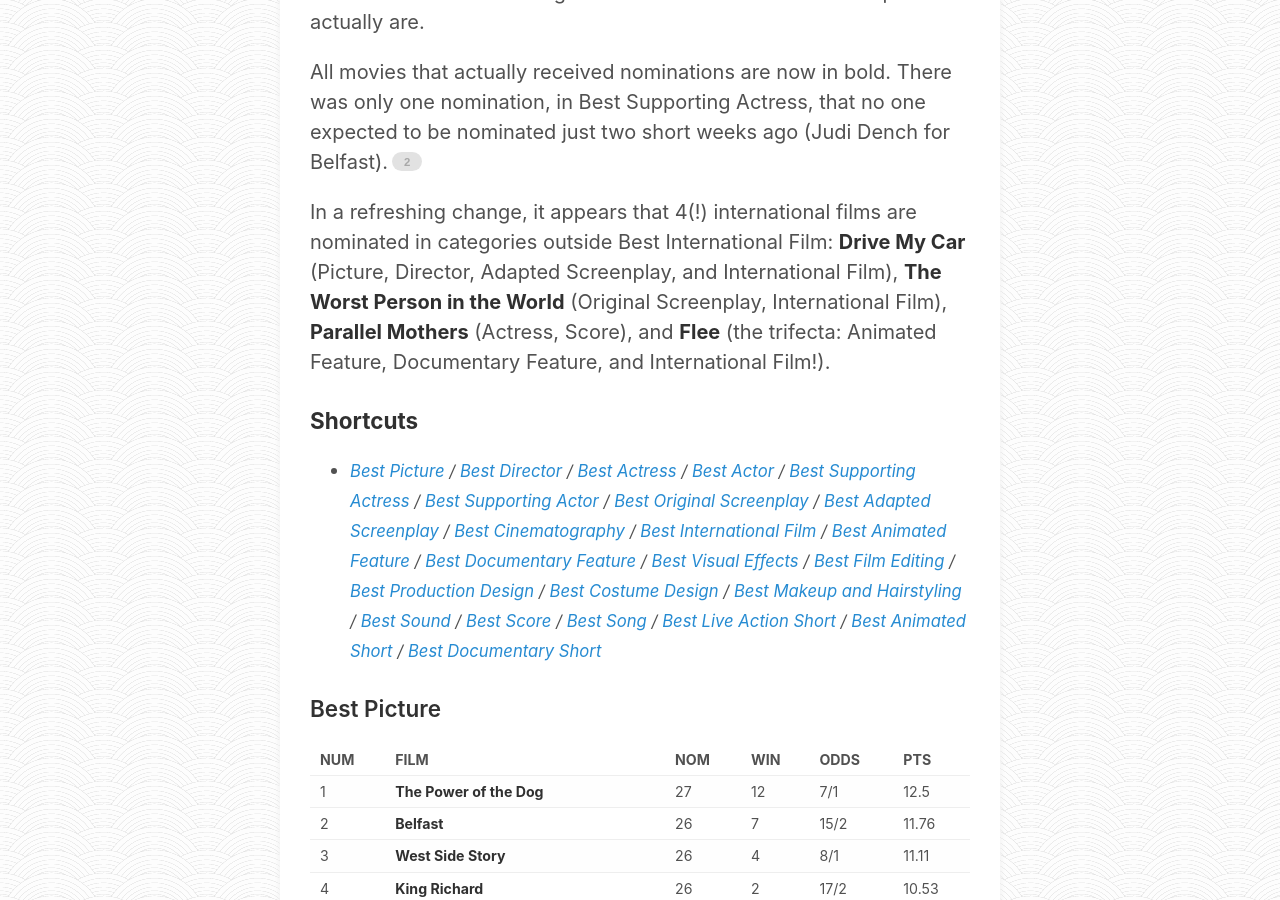
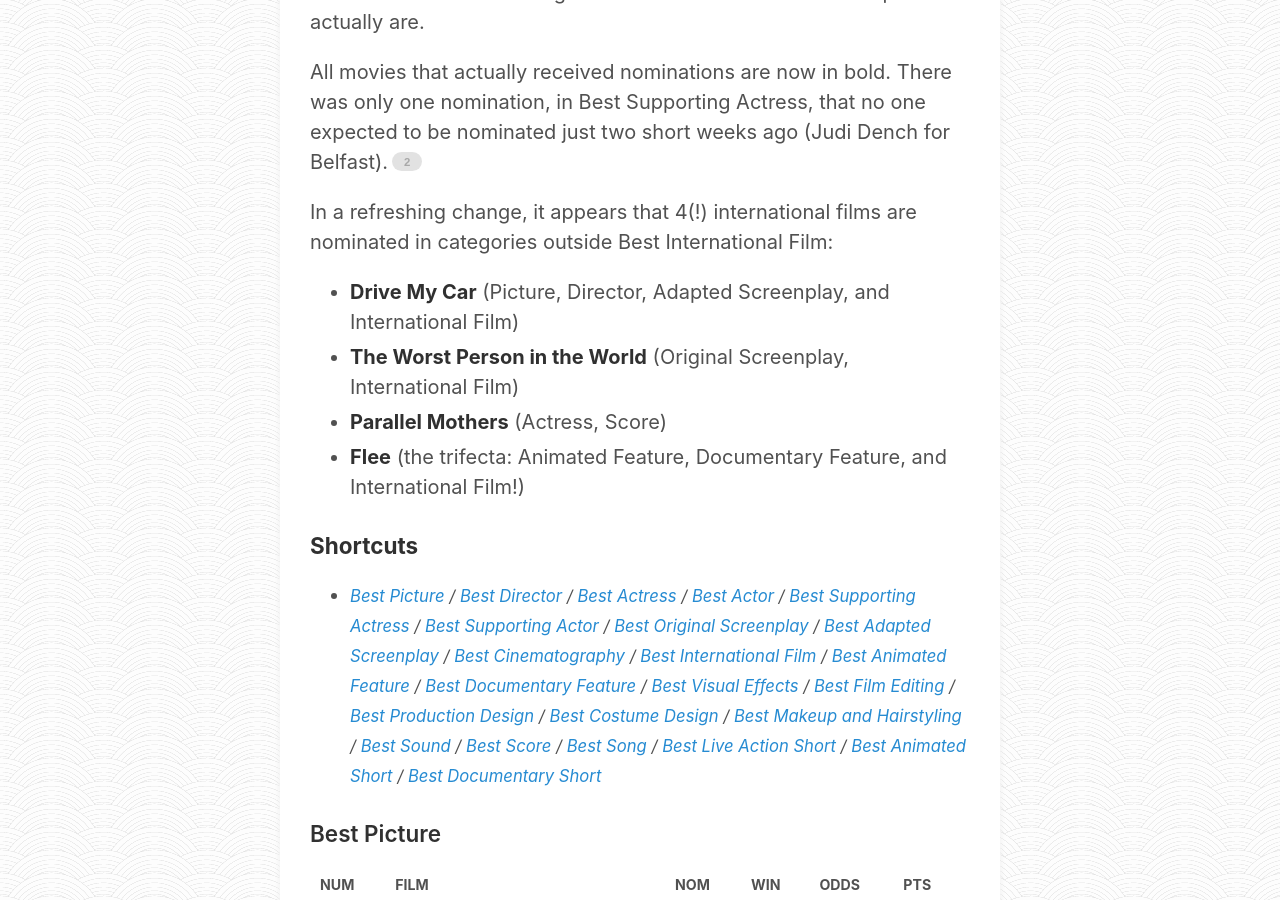
Before and after one commit to rkudeshi/rkudeshi.github.io, a Jekyll site: the page built from _posts/2022-02-08-oscars-checklist-2022-snubs-surprises.md, in a window 1280 px wide and 900 px high, scrolled down 372 px. Built offline with Jekyll 4.4.1, drawn with Linux system fonts in a browser that asks for light colours.

Commit message:
Update 2022-02-08-oscars-checklist-2022-snubs-surprises.md

```diff
--- a/_posts/2022-02-08-oscars-checklist-2022-snubs-surprises.md
+++ b/_posts/2022-02-08-oscars-checklist-2022-snubs-surprises.md
@@ -8,7 +8,11 @@
 
 All movies that actually received nominations are now in bold. There was only one nomination, in Best Supporting Actress, that no one expected to be nominated just two short weeks ago (Judi Dench for Belfast).[^2]
 
-In a refreshing change, it appears that 4(!) international films are nominated in categories outside Best International Film: **Drive My Car** (Picture, Director, Adapted Screenplay, and International Film), **The Worst Person in the World** (Original Screenplay, International Film), **Parallel Mothers** (Actress, Score), and **Flee** (the trifecta: Animated Feature, Documentary Feature, and International Film!).
+In a refreshing change, it appears that 4(!) international films are nominated in categories outside Best International Film:
+- **Drive My Car** (Picture, Director, Adapted Screenplay, and International Film)
+- **The Worst Person in the World** (Original Screenplay, International Film)
+- **Parallel Mothers** (Actress, Score)
+- **Flee** (the trifecta: Animated Feature, Documentary Feature, and International Film!)
 
 [^1]: Which is kind of weird to say given that the Super Bowl is this coming Sunday...
 
```
